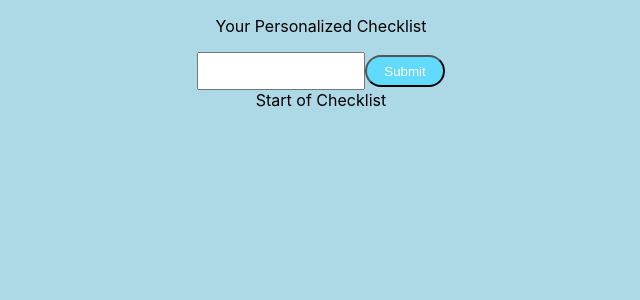
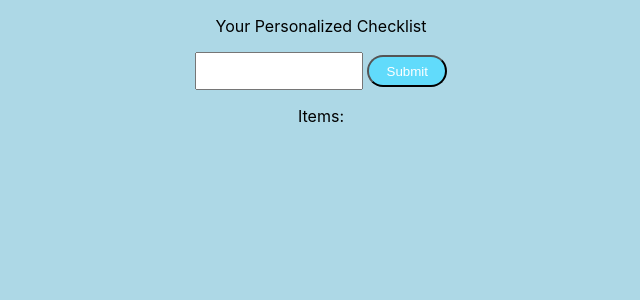
Before and after one commit to monishprojs/checklist, a React (Create React App) app: page / in a window 1280 px wide. Shown: the top 300 px of the page, without its empty margins (319-959 px from the left). Built offline with nearby package versions, Linux system fonts and the light colour scheme.

Commit message:
works with enter key now as well

```diff
--- a/src/App.css
+++ b/src/App.css
@@ -1,7 +1,6 @@
 body {
     background-color: lightblue;
     color: black;
-    ;
 }
 
 .title {
--- a/src/components/checkList.tsx
+++ b/src/components/checkList.tsx
@@ -3,7 +3,15 @@ import './checkList.css';
 
 
 function CheckList() {
-    const [checkList, setList] = useState(['Start of Checklist']);
+    const [checkList, setList] = useState(['']);
+    const [dates, setDates] = useState([''])
+
+    function enter(key: any) {
+        if (key.key === 'Enter') {
+            addList();
+        }
+    }
+
     function addList() {
         let addBox = document.getElementById('add') as HTMLInputElement | null;
         if (addBox != null) {
@@ -14,10 +22,12 @@ function CheckList() {
     return (
         <div>
             <div className="functions">
-                <input type="text" id="add" className="subject" />
+                <input type="text" id="add" className="subject" onKeyDown={enter} />
+                &nbsp;
                 <button onClick={addList} className="submit">Submit</button>
             </div>
             <div className="list">
+                <p>Items:</p>
                 {checkList.map(check => {
                     return (
                         <div>
```
